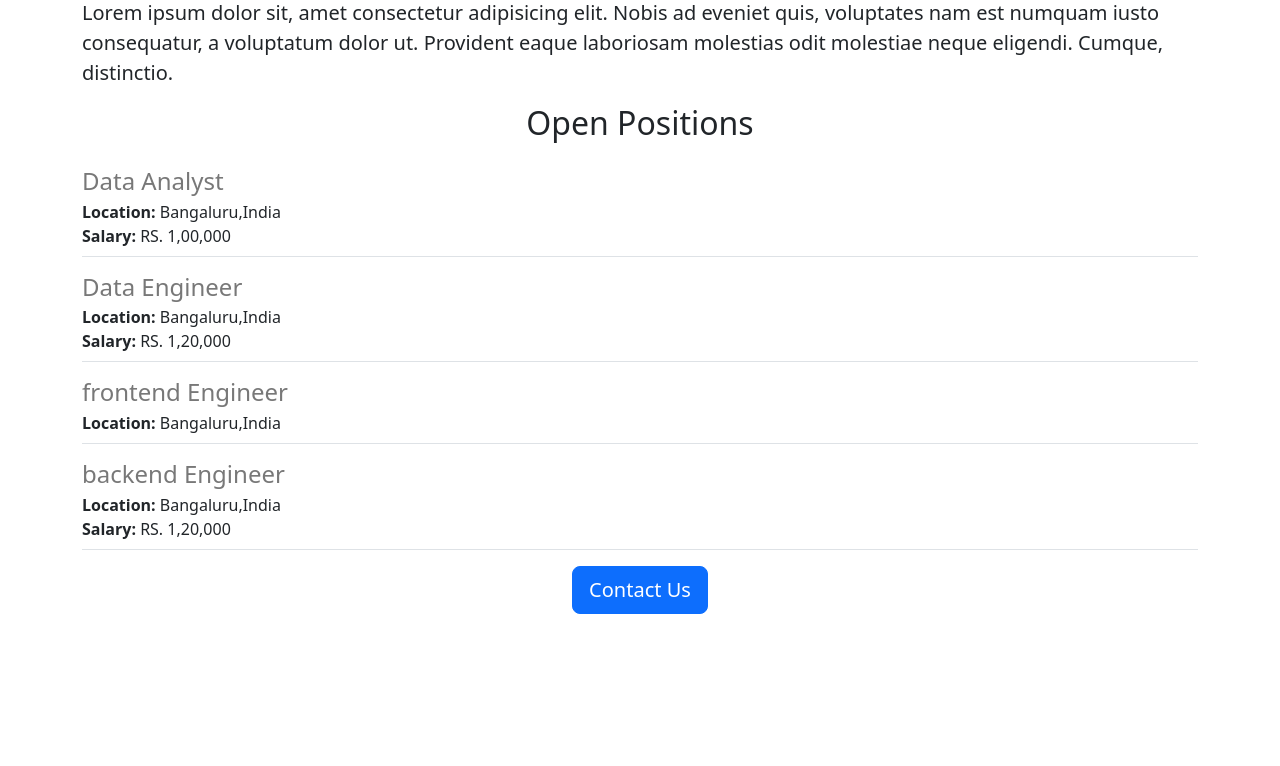
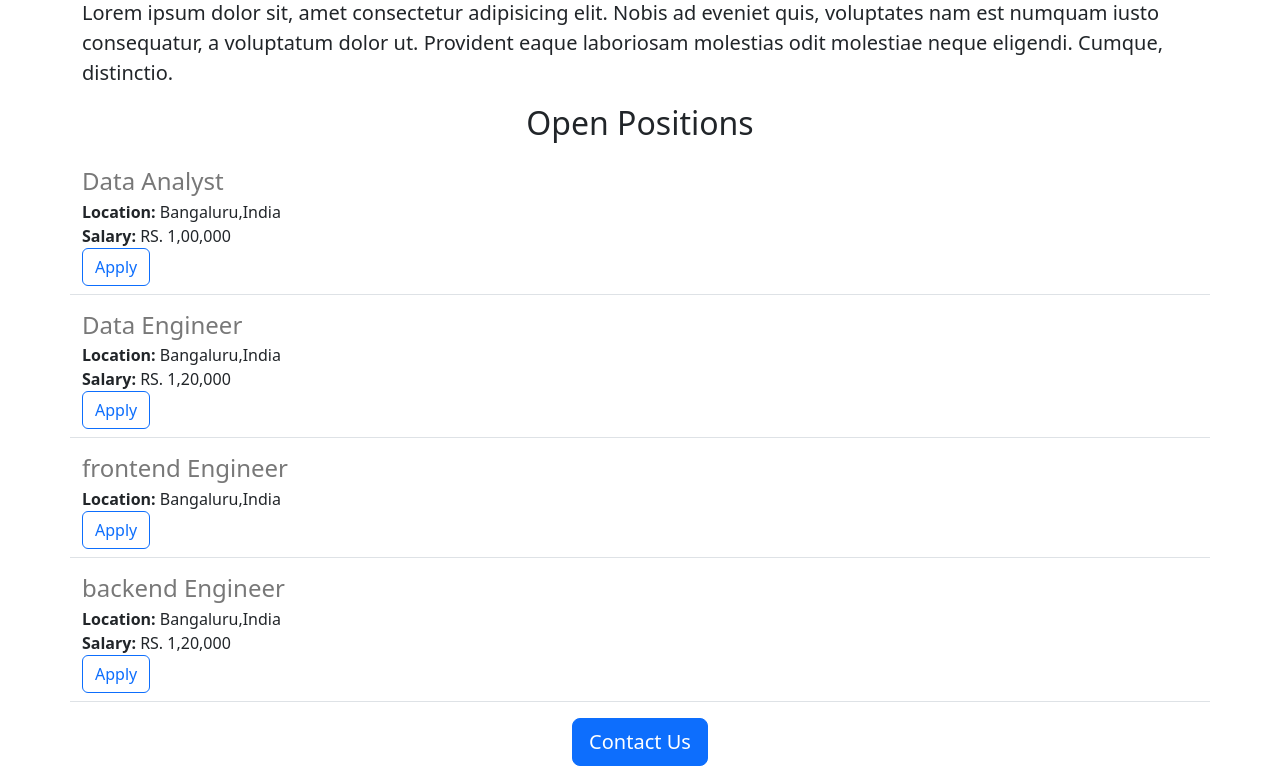
Before and after one commit to Rudraksh121a/job-career-website, a Flask app: page / in a window 1280 px wide. Shown: the part 504-1270 px from the top of the page. Before the commit the page ends 1118 px from the top, so only its background shows below. Run offline with Flask 3, Linux system fonts and the light colour scheme.

Commit message:
html part done

```diff
--- a/app.py
+++ b/app.py
@@ -1,4 +1,4 @@
-from flask import Flask,render_template
+from flask import Flask,render_template,jsonify
 
 app=Flask(__name__)
 
@@ -38,5 +38,9 @@ def hello_web():
     return render_template('home.html'
                            ,jobs=JOBS,
                            company_name="Job")
+
+@app.route("/jobs")
+def list_jobs():
+    return
 if __name__== "__main__":
     app.run(host='0.0.0.0',debug=True)
--- a/templates/jobitem.html
+++ b/templates/jobitem.html
@@ -1,7 +1,13 @@
-<div class="border-bottom" style="margin-bottom: 16px; padding-bottom: 8px;">
+<div class="border-bottom row" style="margin-bottom: 16px; padding-bottom: 8px;">
+    <div class="col-10">
     <h4 style="color: rgb(120,120 , 120); margin-bottom: 4px; "> {{job['title']}}</h4>
      <div><b>Location: </b>{{job['location']}}</div>
      {% if 'salary' in job%}
      <div><b>Salary: </b>{{job['salary']}}</div>
      {% endif %}
+    </div>
+    <div class="col-3">
+
+        <button type="button" class="btn btn-outline-primary" >Apply</button>
+    </div>
  </div>
```
